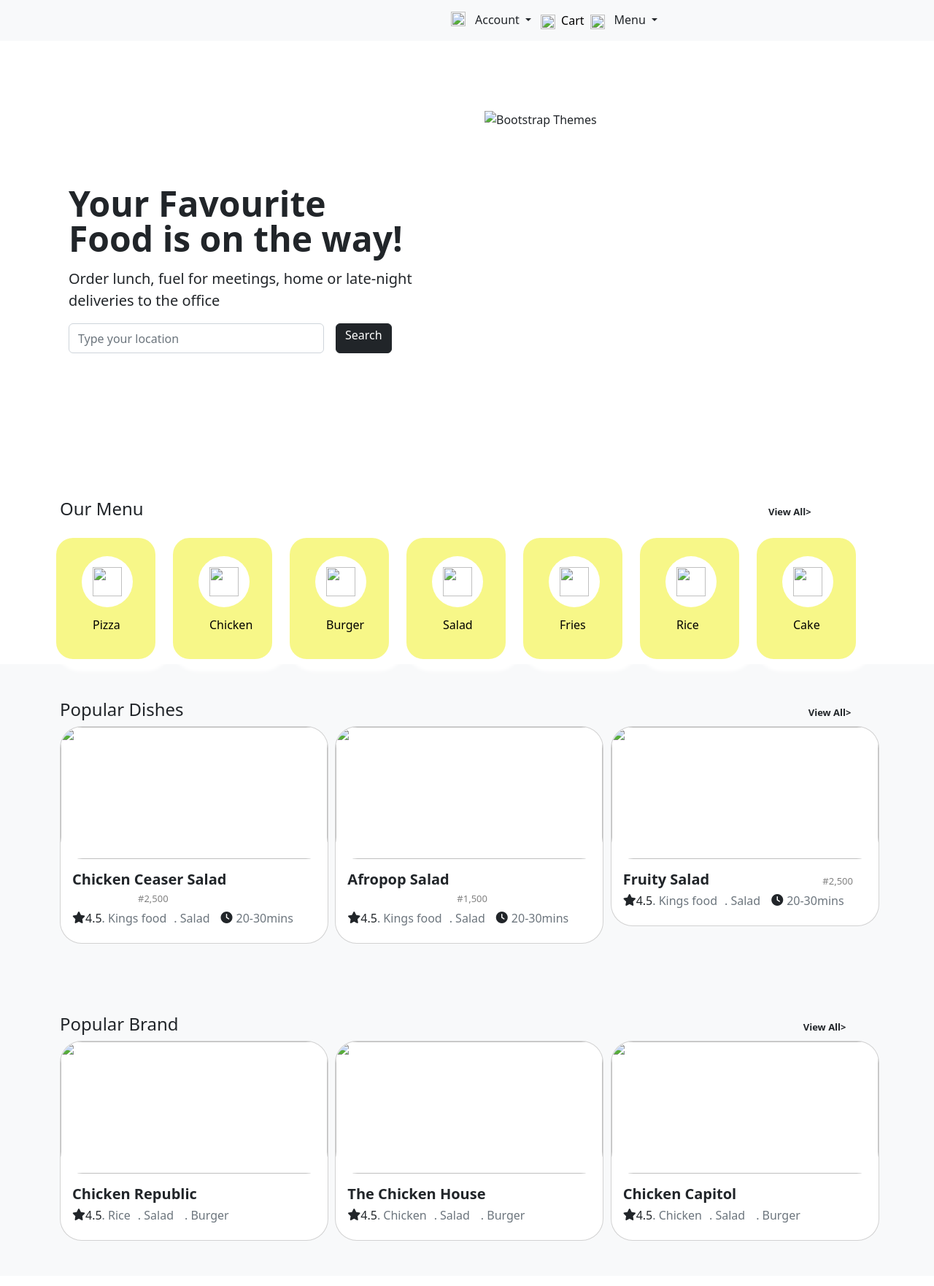
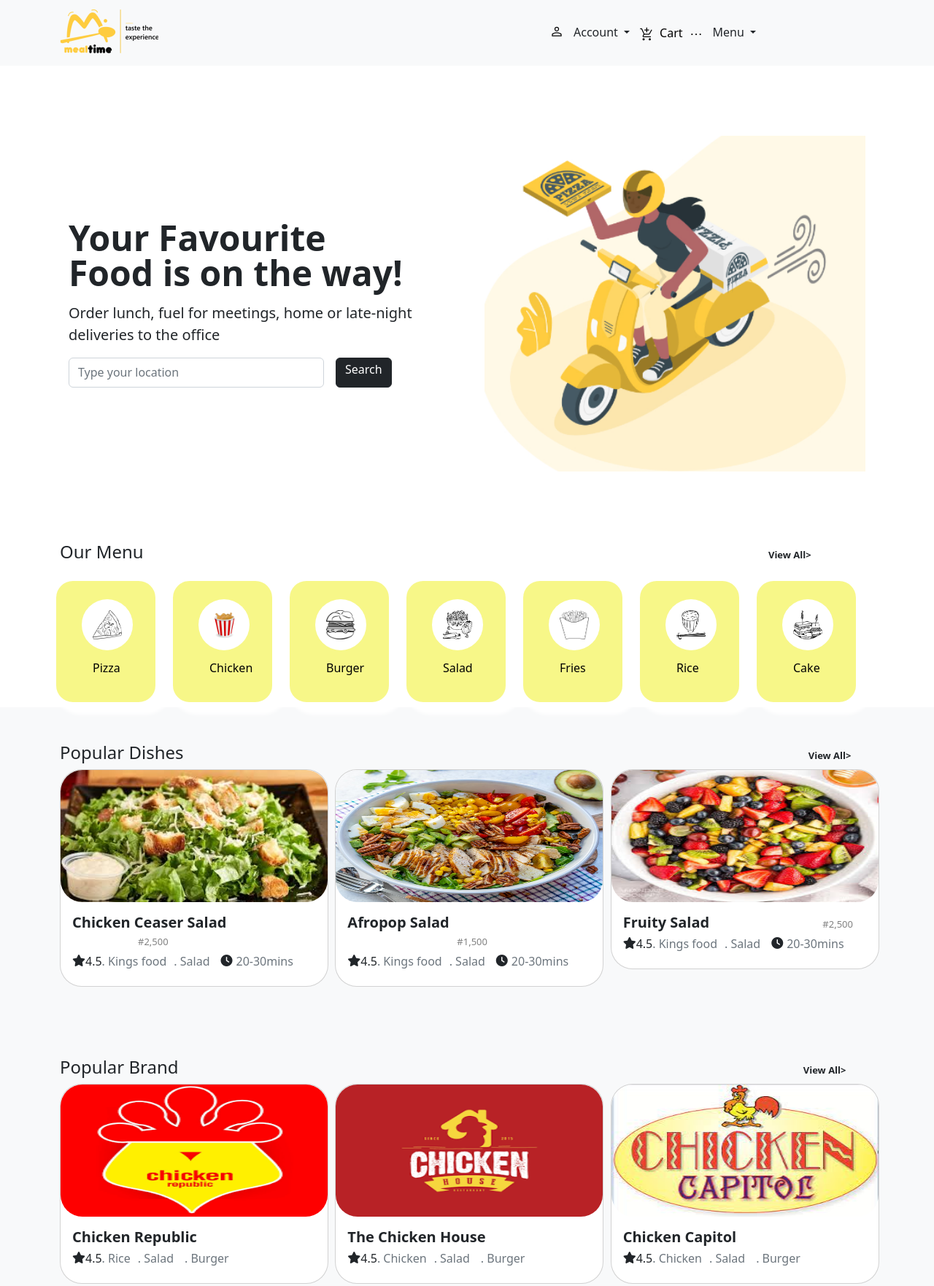
Before and after one commit to Adedayo02/MEALTIME, a plain HTML site: page index.html in a window 1280 px wide. Shown: the top 1762 px of the page at 73% size. Drawn offline with nearby package versions, Linux system fonts and the light colour scheme; files that its build step writes are made by us from their sources.

Commit message:
revised copy

```diff
--- a/index.html
+++ b/index.html
@@ -5,21 +5,21 @@
     <meta name="viewport" content="width=device-width, initial-scale=1">
     <title>MEALTIME</title>
     <script src="https://kit.fontawesome.com/06c09e0912.js"></script>
-    <link rel="stylesheet" href="../FOOD-APP/assets/css/index.css">
+    <link rel="stylesheet" href="./assets/css/index.css">
     <link href="https://cdn.jsdelivr.net/npm/bootstrap@5.2.2/dist/css/bootstrap.min.css" rel="stylesheet" integrity="sha384-Zenh87qX5JnK2Jl0vWa8Ck2rdkQ2Bzep5IDxbcnCeuOxjzrPF/et3URy9Bv1WTRi" crossorigin="anonymous">
   </head>
   <body>
     <!-- navigation -->
     <nav class="navbar navbar-expand-lg navbar-light bg-light">
         <div class="container">
-          <a class="navbar-brand" href="#"><img src="../FOOD-APP/assets/images/logo.png" alt="" srcset=""></a>
+          <a class="navbar-brand" href="#"><img src="./assets/images/logo.png" alt="" srcset=""></a>
           <button class="navbar-toggler" type="button" data-bs-toggle="collapse" data-bs-target="#navbarSupportedContent" aria-controls="navbarSupportedContent" aria-expanded="false" aria-label="Toggle navigation">
             <span class="navbar-toggler-icon"></span>
           </button>
           <div class="collapse navbar-collapse " id="navbarSupportedContent">
             <ul id="nav" class="navbar-nav me-auto mb-2 mb-lg-0 ml-5">
                 <li id="images" class="nav-item pt-1 ">
-                    <img src="../FOOD-APP/assets/images/person.svg" alt="" srcset="" height="20" width="20"></li>
+                    <img src="./assets/images/person.svg" alt="" srcset="" height="20" width="20"></li>
                 <li class="nav-item">
                     <div class="dropdown">
                         <button type="button" class="btn btn-white dropdown-toggle" data-bs-toggle="dropdown">
@@ -27,12 +27,12 @@
                         </button>
                 </li>
                 <li id="images" class="nav-item pt-2 pl-5 margin-end">
-                    <img src="../FOOD-APP/assets/images/cart.svg" alt="" srcset="" height="20" width="20"></li>
+                    <img src="./assets/images/cart.svg" alt="" srcset="" height="20" width="20"></li>
                 <li class="nav-item">
                     <a class="nav-link text-black" href="#">Cart</a>
                 </li>
                 <li id="images"  class="nav-item pt-2 ">
-                    <img src="../FOOD-APP/assets/images/dot.svg" alt="" srcset="" height="20" width="20"></li>
+                    <img src="./assets/images/dot.svg" alt="" srcset="" height="20" width="20"></li>
                 <li class="nav-item pl-5 ">
                     <div class="dropdown">
                         <button type="button" class="btn btn-white dropdown-toggle" data-bs-toggle="dropdown">
@@ -47,7 +47,7 @@
       <div class="container col-xxl-8 px-4 py-5">
         <div class="row flex-lg-row-reverse align-items-center g-5 py-5">
           <div class="col-10 col-sm-8 col-lg-6">
-            <img src="../FOOD-APP/assets/images/bike.PNG" class="d-block mx-lg-auto img-fluid" alt="Bootstrap Themes" width="600" height="500" loading="lazy">
+            <img src="./assets/images/bike.PNG" class="d-block mx-lg-auto img-fluid" alt="Bootstrap Themes" width="600" height="500" loading="lazy">
           </div>
           <div class="col-lg-6">
             <h1 class="display-5 fw-bold lh-1 mb-3">Your Favourite <br> Food is on the way!</h1>
@@ -67,37 +67,37 @@
         <h4>Our Menu <span id="view">View All></span></h4>
         <div  class="row row-cols-4 row-cols-sm-3 row-cols-md-8 g-8">
             <div id="box" class="col">
-                  <div id="foo"> <img src="../FOOD-APP/assets/images/pizza.png" alt="" srcset="" height="40" width="40">
+                  <div id="foo"> <img src="./assets/images/pizza.png" alt="" srcset="" height="40" width="40">
             </div>
             <h6 id="text" >Pizza</h6>
         </div>
           <div id="box"  class="col">
-            <div id="foo"> <img src="../FOOD-APP/assets/images/chicken.png" alt="" srcset="" height="40" width="40">
+            <div id="foo"> <img src="./assets/images/chicken.png" alt="" srcset="" height="40" width="40">
             </div>
             <h6 id="text" >Chicken</h6>
           </div>
           <div id="box" class="col">
-            <div id="foo"> <img src="../FOOD-APP/assets/images/ham.png" alt="" srcset="" height="40" width="40">
+            <div id="foo"> <img src="./assets/images/ham.png" alt="" srcset="" height="40" width="40">
             </div>
             <h6 id="text" >Burger</h6>
           </div>
           <div id="box" class="col">
-            <div id="foo"> <img src="../FOOD-APP/assets/images/salad.png" alt="" srcset="" height="40" width="40">
+            <div id="foo"> <img src="./assets/images/salad.png" alt="" srcset="" height="40" width="40">
             </div>
             <h6 id="text" >Salad</h6>
           </div>
           <div id="box" class="col">
-            <div id="foo"> <img src="../FOOD-APP/assets/images/fries.png" alt="" srcset="" height="40" width="40">
+            <div id="foo"> <img src="./assets/images/fries.png" alt="" srcset="" height="40" width="40">
             </div>
             <h6 id="text" >Fries</h6>
           </div>
           <div id="box" class="col">
-            <div id="foo"> <img src="../FOOD-APP/assets/images/rice.png" alt="" srcset="" height="40" width="40">
+            <div id="foo"> <img src="./assets/images/rice.png" alt="" srcset="" height="40" width="40">
             </div>
             <h6 id="text" >Rice</h6>
           </div>
           <div id="box" class="col">
-            <div id="foo"> <img src="../FOOD-APP/assets/images/sand.png" alt="" srcset="" height="40" width="40">
+            <div id="foo"> <img src="./assets/images/sand.png" alt="" srcset="" height="40" width="40">
             </div>
             <h6 id="text" >Cake</h6>
           </div>
@@ -111,7 +111,7 @@
           <div class="row row-cols-1 row-cols-sm-2 row-cols-md-3 g-3">
             <div class="col">
               <div id="food" class="card" style="width: 23rem;">
-                <img id="food" src="../FOOD-APP/assets/images/ceaser.jpg" class="card-img-top" alt="" height="181" width="279">
+                <img id="food" src="./assets/images/ceaser.jpg" class="card-img-top" alt="" height="181" width="279">
                 <div class="card-body">
                   <h5 id="chic" class="card-title">Chicken Ceaser Salad <span>#2,500</span></h5>
                   <div id="tag">
@@ -127,7 +127,7 @@
             </div>
             <div class="col">
               <div id="food" class="card" style="width: 23rem;">
-                <img id="food" src="../FOOD-APP/assets/images/afropop.jpg" class="card-img-top" alt=""height="181" width="279">
+                <img id="food" src="./assets/images/afropop.jpg" class="card-img-top" alt=""height="181" width="279">
                 <div class="card-body">
                   <h5 id="chi" class="card-title">Afropop Salad <span>#1,500</span></h5>
                   <div id="tag">
@@ -143,7 +143,7 @@
             </div>
             <div class="col">
               <div id="food" class="card" style="width: 23rem;">
-                <img id="food" src="../FOOD-APP/assets/images/fruit.jpg" class="card-img-top" alt=""height="181" width="279">
+                <img id="food" src="./assets/images/fruit.jpg" class="card-img-top" alt=""height="181" width="279">
                 <div class="card-body">
                   <h5 id="chi"  class="card-title">Fruity Salad <span>#2,500</span></h5>
                   <div id="tag">
@@ -168,7 +168,7 @@
           <div class="row row-cols-1 row-cols-sm-2 row-cols-md-3 g-3">
             <div class="col">
               <div id="food" class="card" style="width: 23rem;">
-                <img id="food" src="../FOOD-APP/assets/images/chick.png" class="card-img-top" alt="" height="181" width="279">
+                <img id="food" src="./assets/images/chick.png" class="card-img-top" alt="" height="181" width="279">
                 <div class="card-body">
                   <h5 id="chic"  class="card-title">Chicken Republic</h5>
                   <div id="tag">
@@ -183,7 +183,7 @@
             </div>
             <div class="col">
               <div id="food" class="card" style="width: 23rem;">
-                <img id="food" src="../FOOD-APP/assets/images/house.png" class="card-img-top" alt="" height="181" width="279">
+                <img id="food" src="./assets/images/house.png" class="card-img-top" alt="" height="181" width="279">
                 <div class="card-body">
                   <h5 id="chic" class="card-title">The Chicken House</h5>
                   <div id="tag">
@@ -198,7 +198,7 @@
             </div>
             <div class="col">
               <div id="food" class="card" style="width: 23rem;">
-                <img id="food" src="../FOOD-APP/assets/images/capitol.jpg" class="card-img-top" alt="" height="181" width="279">
+                <img id="food" src="./assets/images/capitol.jpg" class="card-img-top" alt="" height="181" width="279">
                  <div class="card-body">
                   <h5 id="chic" class="card-title">Chicken Capitol</h5>
                   <div id="tag">
@@ -220,11 +220,11 @@
         <div id="tex" class="pt-5 align-items-center">
              <h1 id="meal">Get the Mealtime App</h1>
              <p>We will send you a link, open your phone <br> to download the app</p>
-             <img src="../FOOD-APP/assets/images/google.svg" alt="" srcset="" height="100" width="200">
-             <img src="../FOOD-APP/assets/images/app store.svg" alt="" srcset="" height="150" width="250">
+             <img src="./assets/images/google.svg" alt="" srcset="" height="100" width="200">
+             <img src="./assets/images/app store.svg" alt="" srcset="" height="150" width="250">
         </div>
         <div id="phone">
-            <img src="../FOOD-APP/assets/images/images.jpg" alt="" srcset=""height="450" width="450">
+            <img src="./assets/images/images.jpg" alt="" srcset=""height="450" width="450">
         </div>
     </div>
 
@@ -237,7 +237,7 @@
               <div class="box">
                   <h5 id="name" class="text-black">Malik Abdulsalam</h5> </div>
                   <div class="images">
-                      <img src="../FOOD-APP/assets/images/woman.svg" alt="" srcset="" height="50" width="50">
+                      <img src="./assets/images/woman.svg" alt="" srcset="" height="50" width="50">
 
                   </div>
 
@@ -257,7 +257,7 @@
               <div class="box">
                   <h5 id="name" class="text-black">Samson Samuels</h5> </div>
                   <div class="images">
-                      <img src="../FOOD-APP/assets/images/woman.svg" alt="" srcset="" height="50" width="50">
+                      <img src="./assets/images/woman.svg" alt="" srcset="" height="50" width="50">
 
                   </div>
 
@@ -277,7 +277,7 @@
               <div class="box">
                   <h5 id="name" class="text-black">Peace Aderibigbee</h5> </div>
                   <div class="images">
-                      <img src="../FOOD-APP/assets/images/woman.svg" alt="" srcset="" height="50" width="50">
+                      <img src="./assets/images/woman.svg" alt="" srcset="" height="50" width="50">
 
                   </div>
 
```
